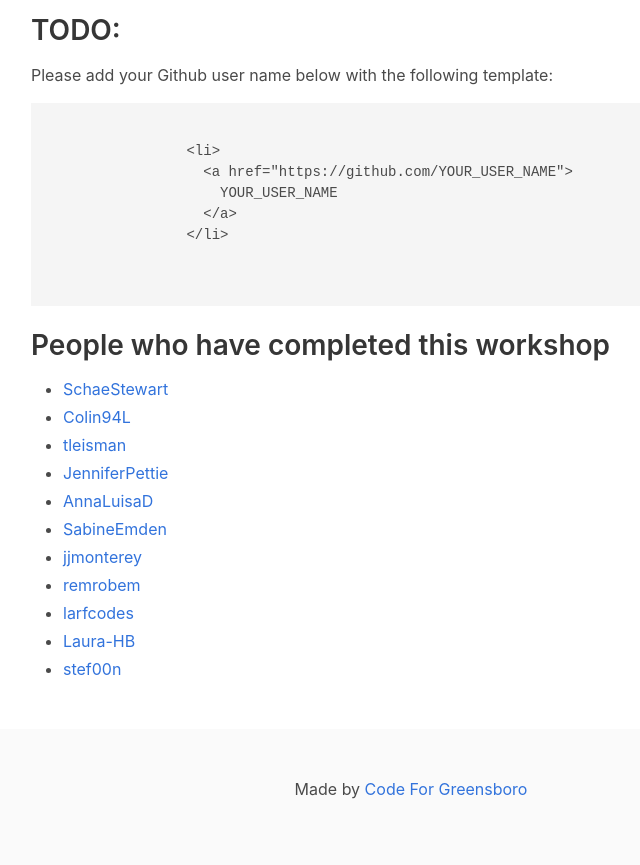
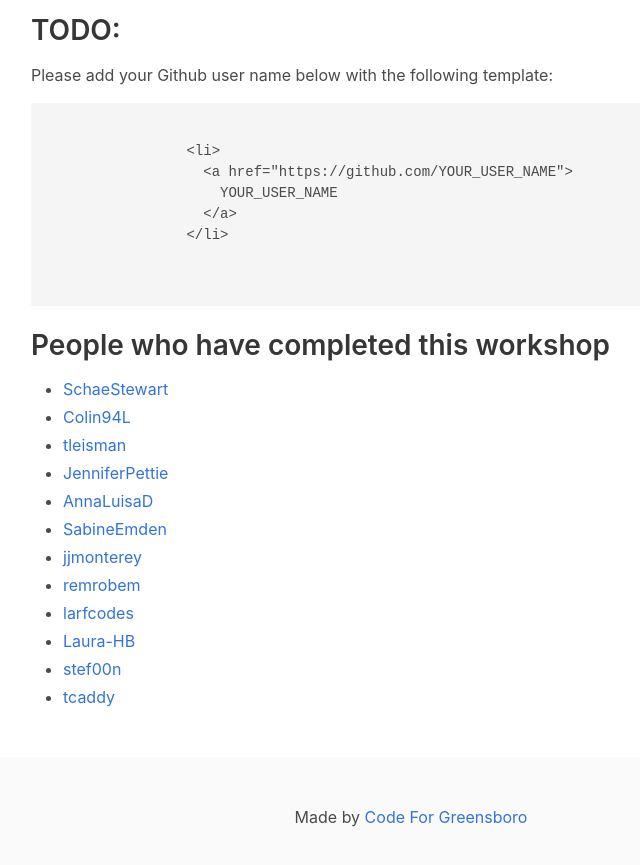
Before and after one commit to codeforgso/github-workshop-site, a website: page index.html in a window 1280 px wide. Shown: the part 360-1225 px from the top of the page, without its empty margins (229-869 px from the left). Drawn offline with Linux system fonts and the light colour scheme.

Commit message:
Add my GH profile URL

```diff
--- a/index.html
+++ b/index.html
@@ -125,6 +125,9 @@
                 <li>
                   <a href="https://github.com/stef00n">stef00n</a>
                 </li>
+                <li>
+                  <a href="https://github.com/tcaddy">tcaddy</a>
+                </li>
               </ul>
               <!-- TODO: Add your username above this line -->
             </div>
```
